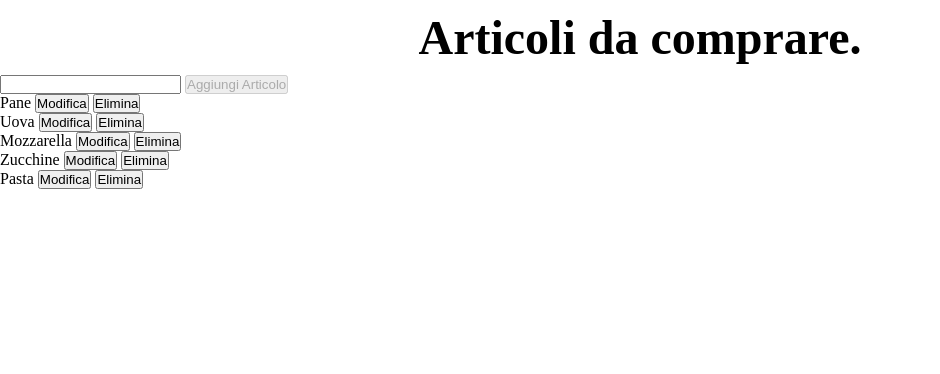
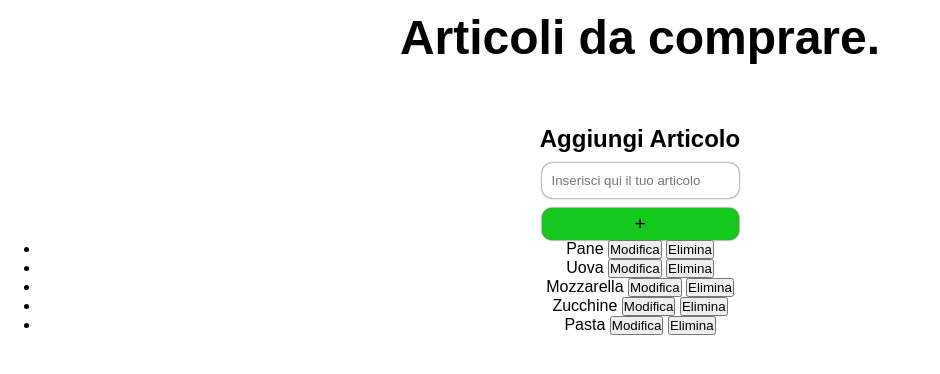
Before and after one commit to stefanosorrenti/react-form, a React (Vite) app: page / in a window 1280 px wide. Shown: the top 374 px of the page, without its empty margins (0-940 px from the left). Built offline with nearby package versions, Linux system fonts and the light colour scheme.

Commit message:
add css for main form in AppMain

```diff
--- a/package.json
+++ b/package.json
@@ -10,6 +10,7 @@
     "preview": "vite preview"
   },
   "dependencies": {
+    "@fontsource-variable/montserrat": "^5.2.8",
     "@popperjs/core": "^2.11.8",
     "bootstrap": "^5.3.8",
     "bootstrap-icons": "^1.13.1",
--- a/src/components/AppMain.jsx
+++ b/src/components/AppMain.jsx
@@ -80,13 +80,14 @@ export default function AppMain() {
 
         /* Main */
 
-        <main>
+        <main className="container">
 
             {/* FORM SECTION */}
             <section>
+                <h2>Aggiungi Articolo</h2>
                 <form onSubmit={getDynamicSubmit}> {/* Aggiungo un evento per ascotlare al submit del form e passo uan funzione che esguira della logica. */}
-                    <input type="text" onChange={e => setUserValue(e.target.value)} value={userValue} /> {/* Rendo dinamico il valore del mio input */}
-                    <button disabled={userValue.length === 0 && true}  type='submit'>Aggiungi Articolo</button> {/* Disabilito l'utilizzo del bottono se il campo dell'input è vuoto. */}
+                    <input type="text" onChange={e => setUserValue(e.target.value)} value={userValue} placeholder="Inserisci qui il tuo articolo" /> {/* Rendo dinamico il valore del mio input */}
+                    <button className="add-button" disabled={userValue.length === 0 && true}  type='submit'>+</button> {/* Disabilito l'utilizzo del bottono se il campo dell'input è vuoto. */}
                 </form>
             </section>
 
@@ -108,7 +109,7 @@ export default function AppMain() {
 
                                         <input type="text" onChange={e => setEditedItem(e.target.value)} value={editedItem} /> {/* Rendo dinamico il valore dell'input */}
                                         <a onClick={() => { setEdit(-1), setEditedItem('') }}>X</a> {/* Per annullare la modifica, setta il mio edit su -1 che mi permette di far sparire il markup*/}
-                                        <button type="submit" onClick={editedItem.length > 0 && function () { editElement(index) }} >Modfica</button> {/* Bottone per il per comfermare la modifica, se cliccato fa partire la modifica del campo SOLO se il campo NON E' VUOTO.  */}
+                                        <button className="btn" type="submit" onClick={editedItem.length > 0 && function () { editElement(index) }} >Modfica</button> {/* Bottone per il per comfermare la modifica, se cliccato fa partire la modifica del campo SOLO se il campo NON E' VUOTO.  */}
                                         {editedItem.length === 0 && <div className="Alert">Inserisci almeno un carattere!</div>} {/* Render condizionale: Se il campo è input VUOTO renderizza il markup di avvertimento. */}
                                     </form>
 
--- a/src/index.css
+++ b/src/index.css
@@ -1,10 +1,15 @@
 /* GENERICS */
-*{
+* {
     margin: 0px;
     padding: 0px;
     box-sizing: border-box;
 }
 
+
+/* Font */
+body {
+    font-family: 'Montserrat Variable', sans-serif;
+}
 
 
 /* UTILITY */
@@ -14,13 +19,59 @@
 }
 
 
+
+
 /* --------HEADER-------- */
 
 header {
     text-align: center;
     padding: 10px;
     font-size: x-large;
+
 }
 
 
 /* --------MAIN---------- */
+main {
+    text-align: center;
+    padding-top: 50px;
+
+}
+
+/* Add element form */
+
+main section {
+    display: flex;
+    flex-direction: column;
+    justify-content: center;
+    align-items: center;
+    gap: 10px;
+}
+
+section input {
+    border: none;
+    box-shadow: 0 0 2px 0px black;
+    padding: 10px;
+    border-radius: 10px;
+}
+
+
+/* section form {
+    display: flex;
+    flex-direction: column;
+    gap: 10px;
+
+} */
+.add-button {
+    display: block;
+    text-align: center;
+    width: 100%;
+    margin-top: 10px;
+    box-shadow: 0 0 2px 0px black;
+    border: none;
+    border-radius: 10px;
+    background-color: rgb(20, 200, 29);
+    padding: 5px;
+    color: black;
+    font-size: larger;
+}
--- a/src/main.jsx
+++ b/src/main.jsx
@@ -1,6 +1,8 @@
 //IMPORT
 import { StrictMode } from 'react'
 import { createRoot } from 'react-dom/client'
+
+import '@fontsource-variable/montserrat';
 import './index.css'
 import App from './App.jsx'
 
```
Also changed, not shown: 1 other file (tests, documents, lock files or other folders).
